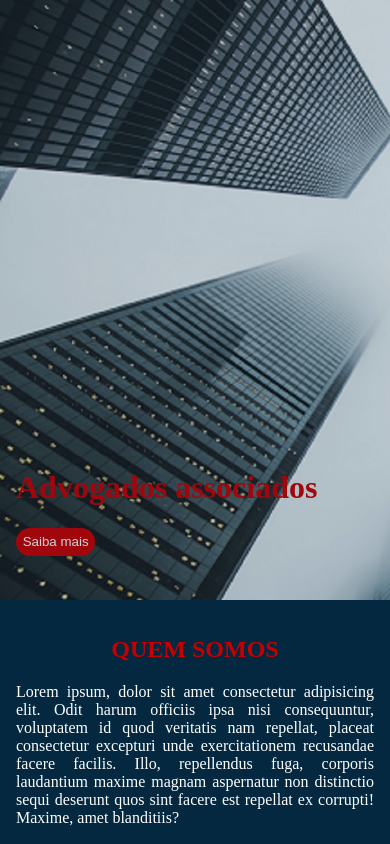
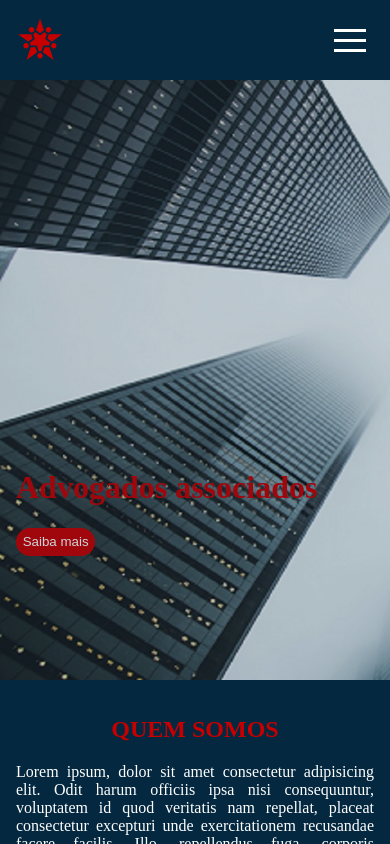
Before and after one commit to Jjunior112/advocacy, a React (Vite) app: page / in a window 390 px wide. Shown: the top 844 px of the page. Built offline with nearby package versions, Linux system fonts and the light colour scheme.

Commit message:
navbar responsiva com hamburger menu

```diff
--- a/package.json
+++ b/package.json
@@ -10,6 +10,7 @@
     "preview": "vite preview"
   },
   "dependencies": {
+    "hamburger-react": "^2.5.0",
     "react": "^18.2.0",
     "react-dom": "^18.2.0",
     "react-icons": "^4.11.0"
--- a/src/App.css
+++ b/src/App.css
@@ -64,6 +64,20 @@ nav button:hover,
 
 nav button>a:hover {
     color: #fff;
+}
+
+.mobile {
+    display: none;
+}
+
+.hideMenu {
+    display: none;
+}
+
+.showMenu {
+    display: flex;
+    flex-direction: column;
+    list-style-type: none;
 }
 
 .home,
@@ -231,7 +245,16 @@ footer {
 
 @media (width<800px) {
     nav {
+        justify-content: space-between;
+    }
+
+    .desktop {
         display: none;
+    }
+
+    .mobile {
+        display: block;
+
     }
 
     .home,
@@ -279,7 +302,7 @@ footer {
     }
 
     .contact svg {
-        margin-bottom: 1em;
+        margin-top: 1em;
     }
 
 
@@ -290,6 +313,7 @@ footer {
         margin-bottom: 2em;
         bottom: 15em;
     }
+
     .about img {
         margin-top: 5em;
     }
--- a/src/components/NavBar.tsx
+++ b/src/components/NavBar.tsx
@@ -1,9 +1,24 @@
-import { GiJusticeStar } from 'react-icons/gi'
+import { GiJusticeStar } from 'react-icons/gi';
+import {useState} from 'react';
+import { Sling as Hamburger } from 'hamburger-react'
+
 
 const NavBar = () => {
+  const [isOpen, setIsOpen] = useState(false);
+  const [showMenu, setMenu] = useState('hideMenu');
+
+  const openMenu = () => {
+    if (!isOpen) {
+      setMenu('showMenu')
+    }
+    else {
+      setMenu('hideMenu')
+    }
+  }
   return (
     <nav>
       <GiJusticeStar />
+      <div className="desktop">
         <ul>
           <li><a href="#home">Home</a></li>
           <li><a href="#about">Quem somos</a></li>
@@ -12,6 +27,19 @@ const NavBar = () => {
           <li><a href="#contact">Contato</a></li>
           <li><button><a href="#contact">Agende um Atendimento</a></button></li>
         </ul>
+      </div>
+      <div className="mobile">
+        <Hamburger toggled={isOpen} toggle={setIsOpen} onToggle={openMenu} color='#fff' />
+        <ul className={showMenu}>
+
+          <li><a href="#home">Home</a></li>
+          <li><a href="#about">Quem somos</a></li>
+          <li><a href="#services">Serviços</a></li>
+          <li><a href="#clients">Depoimentos</a></li>
+          <li><a href="#contact">Contato</a></li>
+          <li><button><a href="#contact">Agende um Atendimento</a></button></li>
+        </ul>
+      </div>
     </nav>
   )
 }
```
Also changed, not shown: 1 other file (tests, documents, lock files or other folders). Lines whose indentation alone changed are shown as unchanged.
